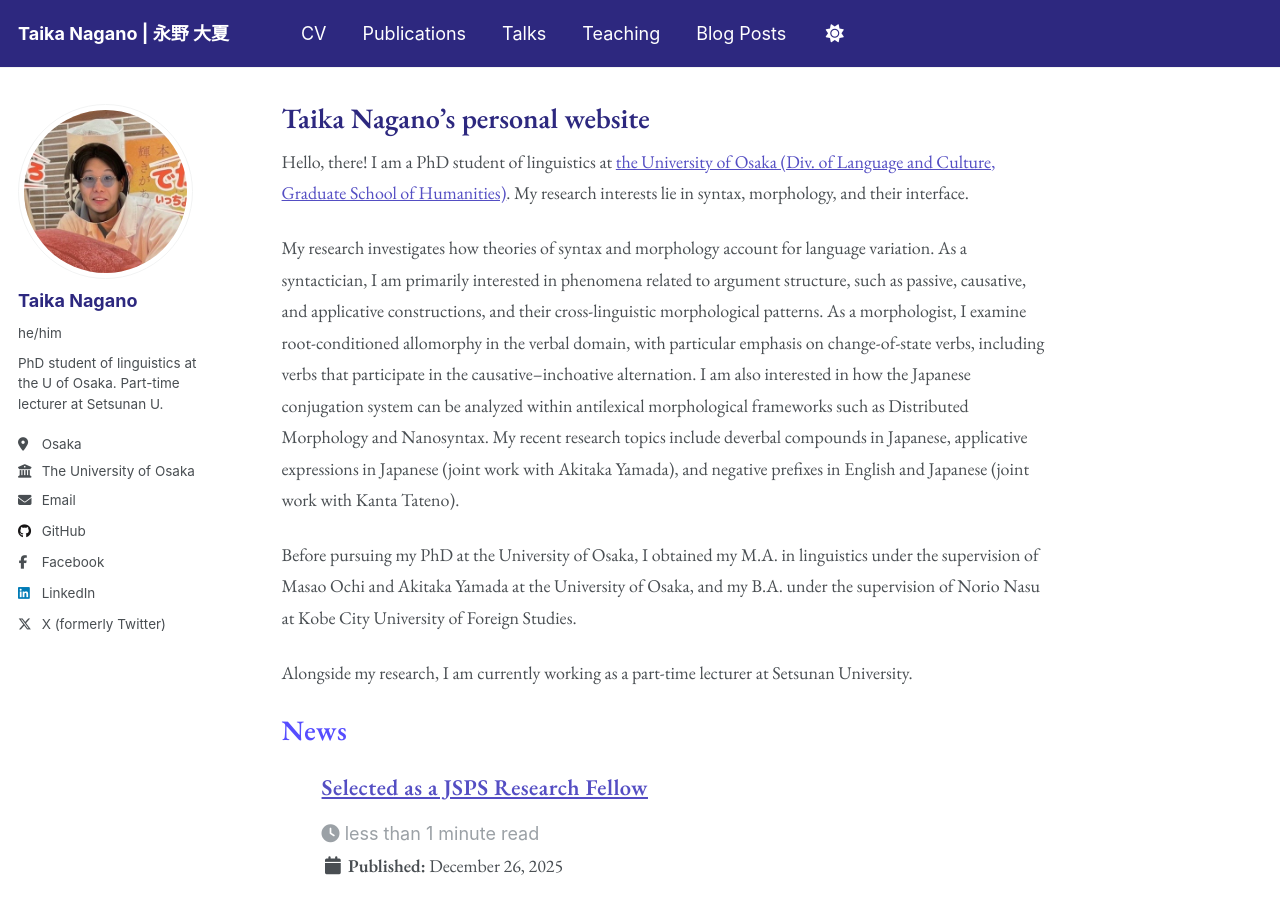
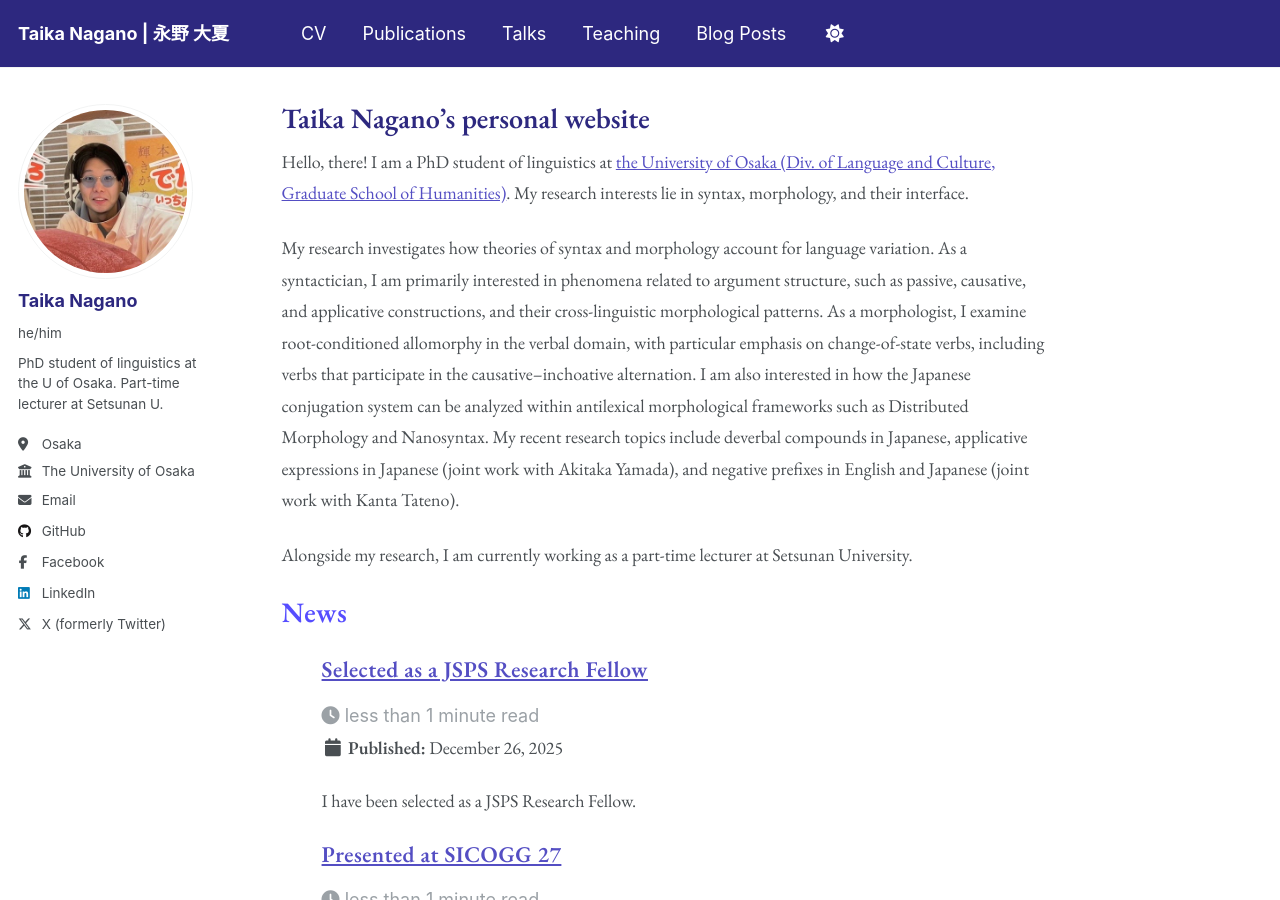
Before and after one commit to TaikaNagano/taikanagano.github.io, a Jekyll site: the page built from _pages/about.md, in a window 1280 px wide and 900 px high. Built offline with Jekyll 4.4.1, drawn with Linux system fonts in a browser that asks for light colours.

Commit message:
Update about.md

```diff
--- a/_pages/about.md
+++ b/_pages/about.md
@@ -18,8 +18,6 @@
 Hello, there! I am a PhD student of linguistics at [the University of Osaka (Div. of Language and Culture, Graduate School of Humanities)](https://lc.hmt.osaka-u.ac.jp/english/home.html). My research interests lie in syntax, morphology, and their interface.
 
 My research investigates how theories of syntax and morphology account for language variation. As a syntactician, I am primarily interested in phenomena related to argument structure, such as passive, causative, and applicative constructions, and their cross-linguistic morphological patterns. As a morphologist, I examine root-conditioned allomorphy in the verbal domain, with particular emphasis on change-of-state verbs, including verbs that participate in the causative–inchoative alternation. I am also interested in how the Japanese conjugation system can be analyzed within antilexical morphological frameworks such as Distributed Morphology and Nanosyntax. My recent research topics include deverbal compounds in Japanese, applicative expressions in Japanese (joint work with Akitaka Yamada), and negative prefixes in English and Japanese (joint work with Kanta Tateno).
-
-Before pursuing my PhD at the University of Osaka, I obtained my M.A. in linguistics under the supervision of Masao Ochi and Akitaka Yamada at the University of Osaka, and my B.A. under the supervision of Norio Nasu at Kobe City University of Foreign Studies.
 
 Alongside my research, I am currently working as a part-time lecturer at Setsunan University.
 
```
